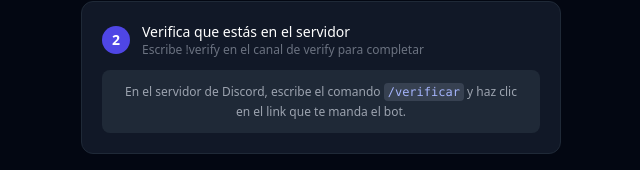
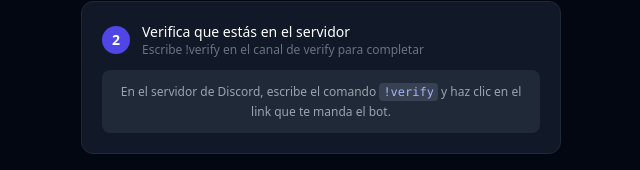
Before and after one commit to h6rnyxv/h6rnyx-keyserver, a Next.js app: page / in a window 1280 px wide. Shown: the part 309-479 px from the top of the page, without its empty margins (319-959 px from the left). Built offline with nearby package versions, Linux system fonts and the light colour scheme; no server answers.

Commit message:
fix: replace /verificar with !verify in UI

```diff
--- a/app/page.tsx
+++ b/app/page.tsx
@@ -37,7 +37,7 @@
       const err = searchParams.get("error");
 
       if (err === "token_invalid") setError("❌ El link expiró o ya fue usado. Corre !verify de nuevo en Discord.");
-      if (err === "token_missing") setError("❌ Link inválido. Usa /verificar en el servidor de Discord.");
+      if (err === "token_missing") setError("❌ Link inválido. Usa !verify en el servidor de Discord.");
 
       if (verified === "1") {
         // Viene de redireccion post-verificacion, limpiar URL
@@ -108,7 +108,7 @@
                 ) : (
                   <p className="text-gray-400 text-xs leading-relaxed">
                     En el servidor de Discord, escribe el comando{" "}
-                    <code className="bg-gray-700 text-indigo-300 px-1 py-0.5 rounded text-xs">/verificar</code>{" "}
+                    <code className="bg-gray-700 text-indigo-300 px-1 py-0.5 rounded text-xs">!verify</code>{" "}
                     y haz clic en el link que te manda el bot.
                   </p>
                 )}
```
